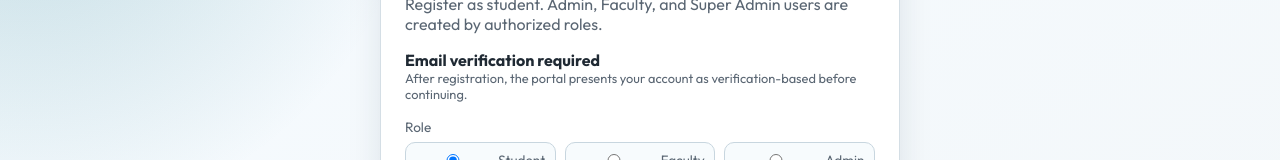
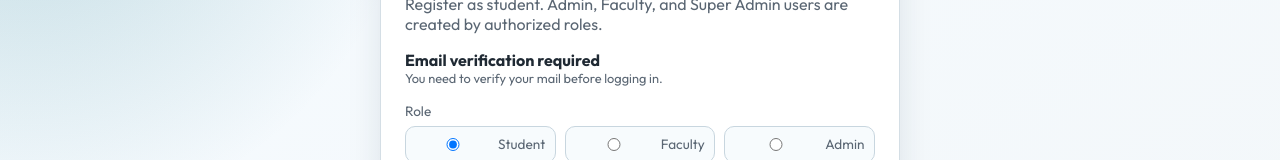
Before and after one commit to Amarapini-Sasidhar/crm-portal, a React (Vite) app in the folder apps/web/: page /register in a window 1280 px wide. Shown: the part 150-310 px from the top of the page. Built offline with nearby package versions, Linux system fonts and the light colour scheme; no server answers.

Commit message:
Refine registration verification text

```diff
--- a/apps/web/src/pages/public/register-page.tsx
+++ b/apps/web/src/pages/public/register-page.tsx
@@ -131,7 +131,7 @@ export function RegisterPage() {
         <div className="info-card">
           <strong>Email verification required</strong>
           <p className="muted tiny">
-            After registration, the portal presents your account as verification-based before continuing.
+            You need to verify your mail before logging in.
           </p>
         </div>
 
```
